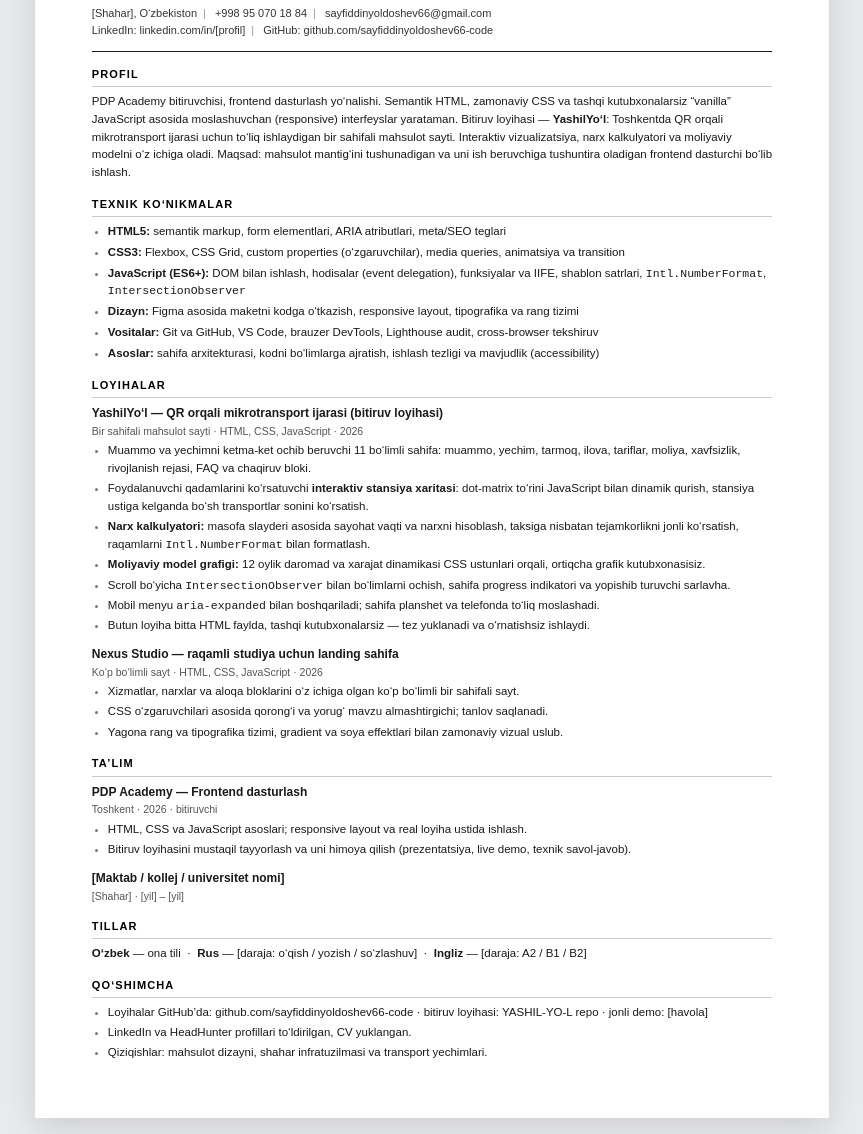
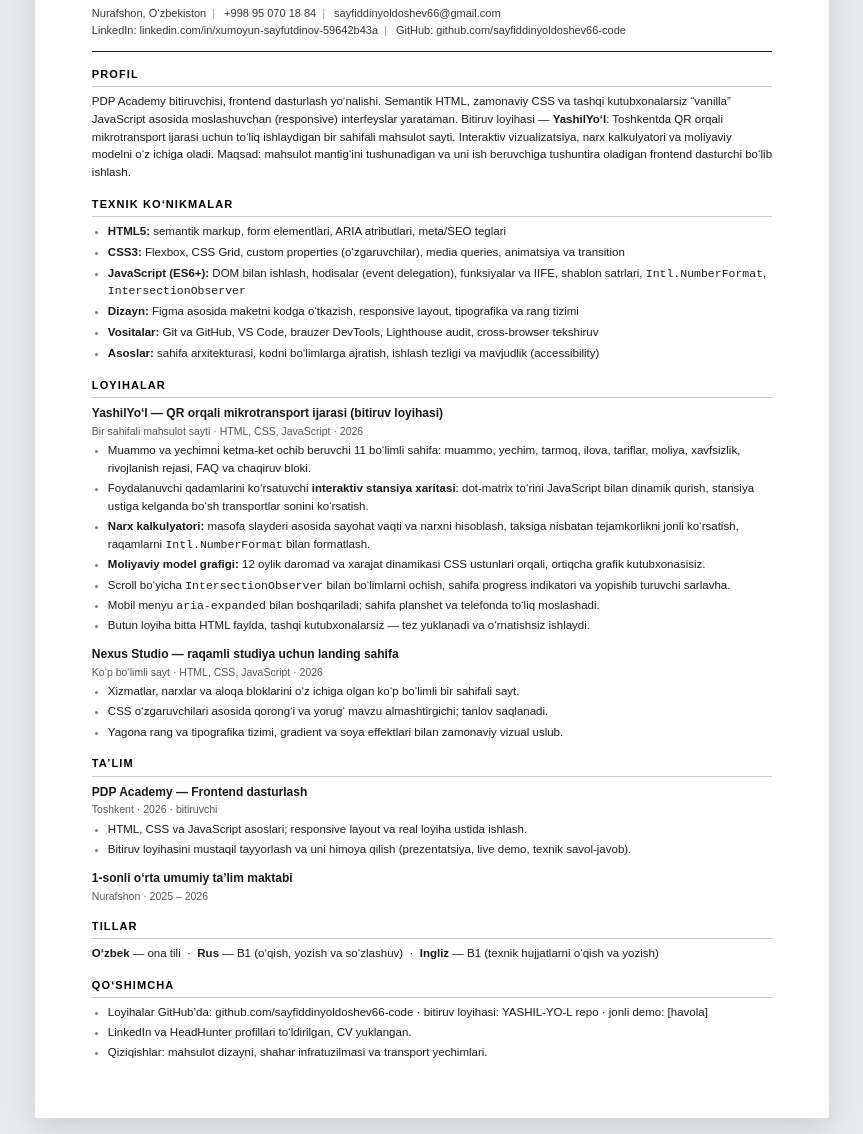
Before and after one commit to sayfiddinyoldoshev66-code/YASHIL-YO-L, a plain HTML site: page cv.html in a window 1280 px wide. Shown: the part 166-1300 px from the top of the page, without its empty margins (208-1071 px from the left). Drawn offline with Linux system fonts and the light colour scheme.

Commit message:
CV to'liq to'ldirildi: shahar, maktab, LinkedIn va til darajalari
Barcha joy egallovchilar haqiqiy ma'lumot bilan almashtirildi, qavs ichida hech narsa qolmadi.

```diff
--- a/cv.html
+++ b/cv.html
@@ -164,10 +164,10 @@
     <h1 class="name">Xumoyun Sayfutdinov</h1>
     <p class="role">Frontend dasturchi (Junior) — HTML, CSS, JavaScript</p>
     <p class="contact">
-      <span>[Shahar], O‘zbekiston</span><span class="sep">|</span>
+      <span>Nurafshon, O‘zbekiston</span><span class="sep">|</span>
       <span>+998 95 070 18 84</span><span class="sep">|</span>
       <span>sayfiddinyoldoshev66@gmail.com</span><br>
-      <span>LinkedIn: linkedin.com/in/[profil]</span><span class="sep">|</span>
+      <span>LinkedIn: linkedin.com/in/xumoyun-sayfutdinov-59642b43a</span><span class="sep">|</span>
       <span>GitHub: github.com/sayfiddinyoldoshev66-code</span>
     </p>
     <hr class="rule">
@@ -247,8 +247,8 @@
     </div>
     <div class="item">
       <span class="item-head">
-        <span class="item-title">[Maktab / kollej / universitet nomi]</span>
-        <span class="item-meta">[Shahar] · [yil] – [yil]</span>
+        <span class="item-title">1-sonli o‘rta umumiy ta’lim maktabi</span>
+        <span class="item-meta">Nurafshon · 2025 – 2026</span>
       </span>
     </div>
   </section>
@@ -258,8 +258,8 @@
     <h2>Tillar</h2>
     <p class="kv">
       <b>O‘zbek</b> — ona tili &nbsp;·&nbsp;
-      <b>Rus</b> — [daraja: o‘qish / yozish / so‘zlashuv] &nbsp;·&nbsp;
-      <b>Ingliz</b> — [daraja: A2 / B1 / B2]
+      <b>Rus</b> — B1 (o‘qish, yozish va so‘zlashuv) &nbsp;·&nbsp;
+      <b>Ingliz</b> — B1 (texnik hujjatlarni o‘qish va yozish)
     </p>
   </section>
 
```
